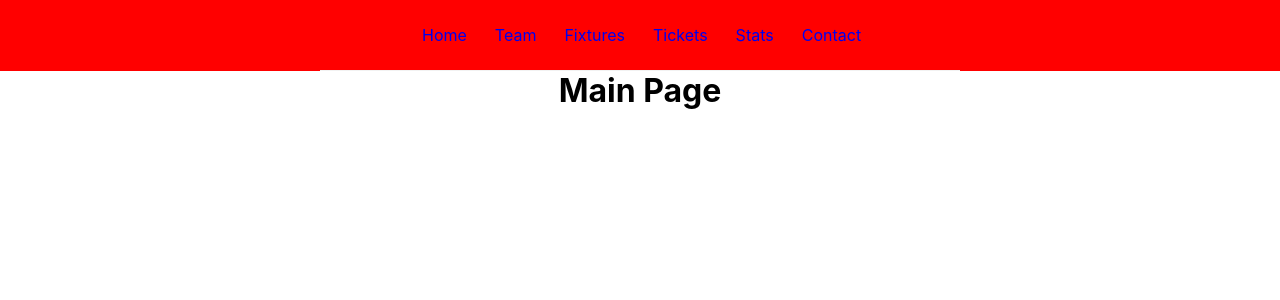
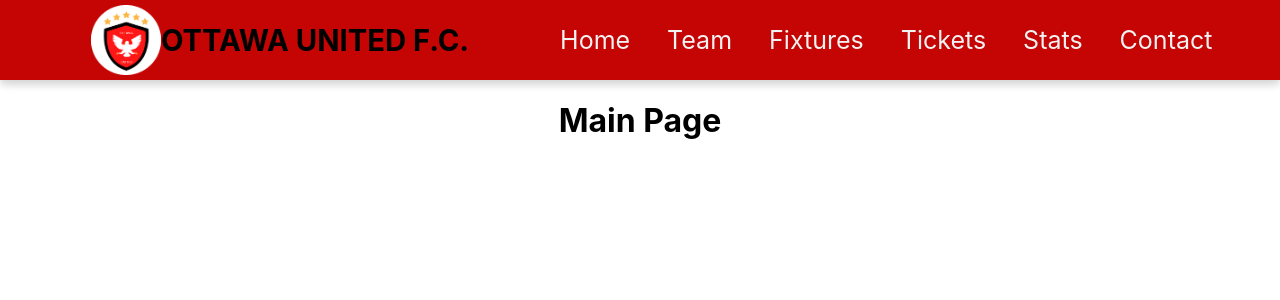
Before and after one commit to Laith-Grira/github-pages-ottawa-united, a React (Create React App) app: page / in a window 1280 px wide. Shown: the top 300 px of the page. Built offline with nearby package versions, Linux system fonts and the light colour scheme.

Commit message:
adjusting the navbar

```diff
--- a/src/App.css
+++ b/src/App.css
@@ -38,5 +38,5 @@
 }
 
 .content {
-  padding-top: 50px;
+  padding-top: 80px;
 }
--- a/src/components/Navbar/Navbar.css
+++ b/src/components/Navbar/Navbar.css
@@ -2,18 +2,20 @@
     width: 100%;
     position: fixed;
     z-index: 1;
-    background-color: red;
-    margin-bottom: 200px;
+    background-color: rgb(197, 4, 4);
+    display: flex;
+    font-size: 25px;
+    align-items: baseline;
+    box-shadow: 0 5px 8px 0 rgb(0 0 0 / 10%), 0 3px 10px 0 rgb(0 0 0 / 10%) !important;
 }
 
 .navbar {
     padding: 20px;
     display: flex;
     align-items: center;
-    max-width: 600px;
-    max-height: 30px;
+    max-width: 1100px;
+    max-height: 40px;
     margin: 0 auto;
-    border-bottom: 1px solid #f2f2f2;
   }
 
   .navbar .links {
@@ -23,7 +25,19 @@
     padding: 20px;
   }
   .navbar a {
-    margin-left: 16px;
+    margin-left: 25px;
     text-decoration: none;
     padding: 6px;
+    color: #f2f2f2;
   }
+
+  .navbar a:hover {
+    background-color: #f2f2f2;
+    border-radius: 7px;
+    color: rgb(197, 4, 4);
+  }
+
+  .navbar img {
+    height: 70px;
+    width: 70px;
+  }
--- a/src/components/Navbar/Navbar.js
+++ b/src/components/Navbar/Navbar.js
@@ -1,10 +1,12 @@
 import './Navbar.css';
+import Logo from '../../assets/logo/ottawa-united-logo.gif';
 import { Link } from 'react-router-dom';
 
 const Navbar = () => {
     return (
         <div className="nav-container">
             <nav className="navbar">
+                <img src={Logo} alt="team logo" /> <h3>OTTAWA UNITED F.C.</h3>
                 <div className="links">
                     <Link to="/">Home</Link>
                     <Link to="/team">Team</Link>
```
Also changed, not shown: src/assets/logo/ottawa-united-logo.gif (added).
